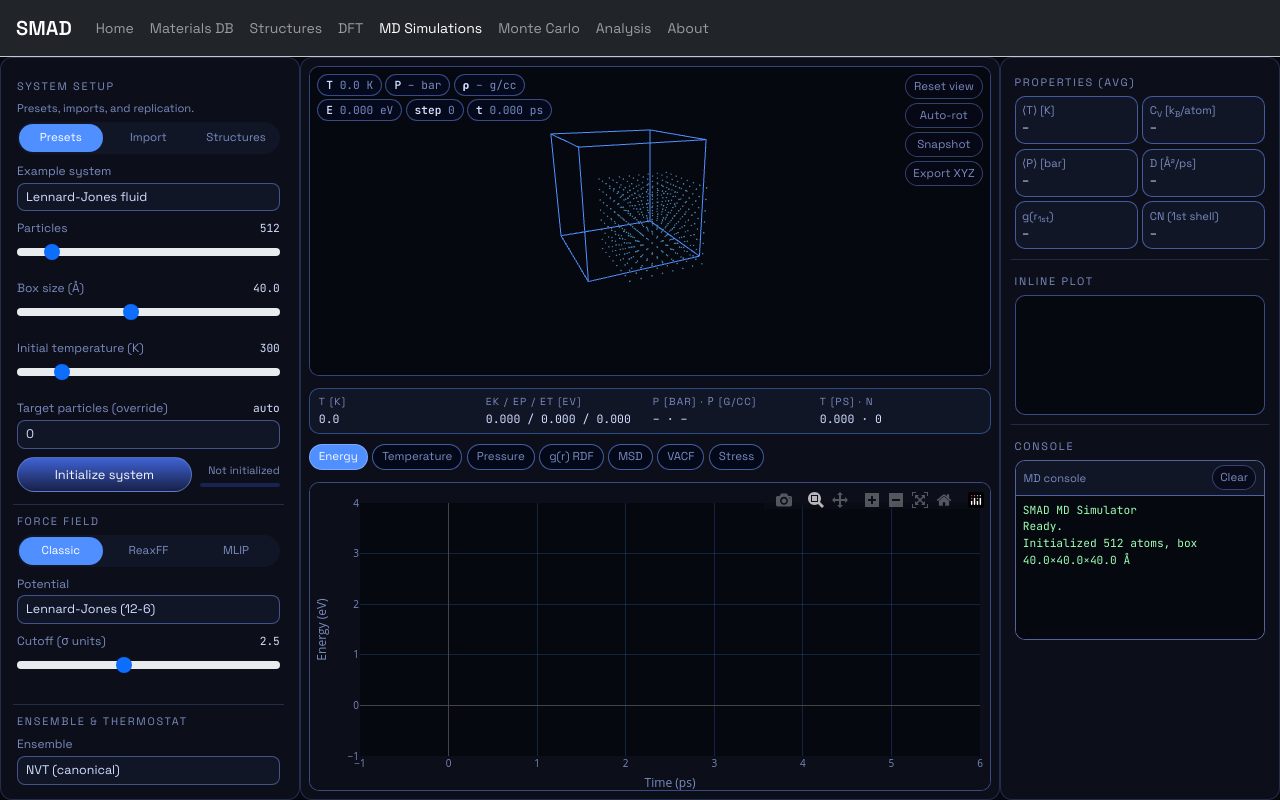
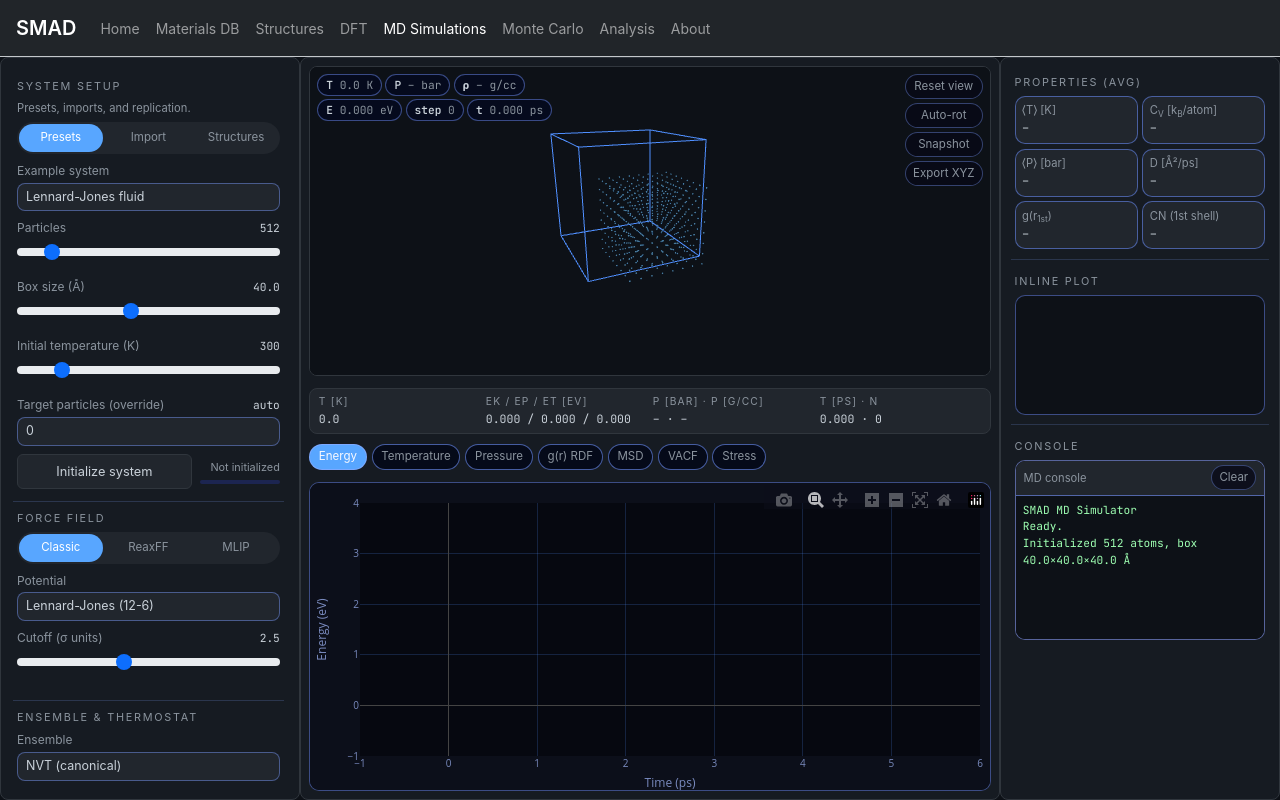
Before and after one commit to Itete5/smad, a FastAPI app: page /md in a window 1280 px wide. Run offline with FastAPI, Linux system fonts and the light colour scheme; some libraries are stand-ins or nearby versions.

Commit message:
MD: Monte Carlo-style theme, draggable viewer, live Properties (avg), Load from Structures tab

```diff
--- a/static/md_visualization.js
+++ b/static/md_visualization.js
@@ -38,7 +38,7 @@
     const width = container.clientWidth || 800;
     const height = container.clientHeight || 600;
     const scene = new THREE.Scene();
-    scene.background = new THREE.Color(0x060810);
+    scene.background = new THREE.Color(0x0d1117);
     const camera = new THREE.PerspectiveCamera(50, width / height, 0.1, 10000);
     camera.position.set(80, 80, 80);
     camera.lookAt(0, 0, 0);
@@ -70,9 +70,14 @@
       }
     };
     renderer.domElement.addEventListener('mousedown', controls.onMouseDown);
+    renderer.domElement.addEventListener('wheel', controls.onWheel, { passive: false });
+    if (container && container !== renderer.domElement) {
+      container.style.cursor = 'grab';
+      container.addEventListener('mousedown', controls.onMouseDown);
+      container.addEventListener('wheel', controls.onWheel, { passive: false });
+    }
     global.addEventListener('mousemove', controls.onMouseMove);
     global.addEventListener('mouseup', controls.onMouseUp);
-    renderer.domElement.addEventListener('wheel', controls.onWheel, { passive: false });
 
     const state = {
       scene, camera, renderer, controls,
--- a/templates/md.html
+++ b/templates/md.html
@@ -10,16 +10,17 @@
     <script src="https://cdn.plot.ly/plotly-2.27.0.min.js"></script>
     <style>
         :root {
-            --bg0: #060810;
-            --bg1: #0c0f1a;
-            --bg2: #111627;
-            --accent: #4f8fff;
-            --green: #3de87a;
-            --red: #ff4f6a;
-            --text: #d4deff;
-            --text2: #7a8bbf;
+            --bg0: #0d1117;
+            --bg1: #161b22;
+            --bg2: #21262d;
+            --border: #30363d;
+            --accent: #58a6ff;
+            --green: #3fb950;
+            --red: #f85149;
+            --text: #c9d1d9;
+            --text2: #8b949e;
             --mono: 'JetBrains Mono', ui-monospace, monospace;
-            --sans: 'Space Grotesk', system-ui, sans-serif;
+            --sans: -apple-system, BlinkMacSystemFont, 'Segoe UI', Roboto, sans-serif;
         }
         * { box-sizing: border-box; }
         body {
@@ -40,9 +41,9 @@
             gap: 0;
         }
         .sidebar, .canvas-area, .rpanel {
-            border-radius: 12px;
+            border-radius: 8px;
             background: var(--bg1);
-            border: 1px solid rgba(120, 150, 255, 0.22);
+            border: 1px solid var(--border);
             overflow: hidden;
         }
         .sidebar { display: flex; flex-direction: column; padding: 0.75rem; }
@@ -71,18 +72,18 @@
             font-size: 0.78rem; border-radius: 8px;
         }
         .form-control-sm:focus, .form-select-sm:focus, textarea.form-control-sm:focus {
-            border-color: var(--accent); outline: none;
+            border-color: var(--accent); outline: none; box-shadow: 0 0 0 1px var(--accent);
         }
         .input-group-sm > .form-control, .input-group-sm > .form-select {
             background: var(--bg2); border-radius: 8px; border-color: rgba(106, 136, 220, 0.55); color: var(--text); font-size: 0.78rem;
         }
         .btn-soft, .btn-soft-sm {
-            border-radius: 999px; border: 1px solid rgba(105, 136, 216, 0.7);
-            background: linear-gradient(180deg, #3f63d5, #182046); color: #f5f7ff;
+            border-radius: 6px; border: 1px solid var(--border);
+            background: var(--bg2); color: var(--text);
             font-size: 0.8rem; padding: 0.45rem 0.8rem; cursor: pointer; transition: all 0.18s;
         }
         .btn-soft-sm { padding: 0.3rem 0.7rem; font-size: 0.75rem; }
-        .btn-soft:hover { border-color: #8cb0ff; color: #fff; }
+        .btn-soft:hover { border-color: var(--accent); color: var(--accent); }
         .btn-ghost {
             border-radius: 999px; border: 1px solid rgba(106, 136, 220, 0.45); background: rgba(7, 9, 23, 0.75);
             color: var(--text2); font-size: 0.78rem; padding: 0.38rem 0.75rem; cursor: pointer; transition: all 0.15s;
@@ -94,14 +95,15 @@
         .badge-status.paused { background: rgba(255, 161, 69, 0.14); border: 1px solid #ffbf69; color: #ffbf69; }
         .badge-status.idle { background: rgba(128, 144, 204, 0.12); border: 1px solid rgba(132, 152, 215, 0.7); color: var(--text2); }
         .progress-sm { height: 4px; border-radius: 999px; background: rgba(30, 41, 94, 0.8); overflow: hidden; }
-        .progress-sm .progress-bar { background: linear-gradient(90deg, #4f8fff, #3de87a); }
+        .progress-sm .progress-bar { background: var(--accent); }
         .pill-group { display: flex; flex-wrap: wrap; gap: 0.25rem; }
         .pill { border-radius: 999px; padding: 0.2rem 0.55rem; font-size: 0.68rem; border: 1px solid rgba(116, 142, 226, 0.6); background: rgba(10, 13, 29, 0.9); color: var(--text2); }
         .canvas-area { position: relative; display: flex; flex-direction: column; padding: 0.5rem; gap: 0.5rem; }
         .viewer-wrap {
-            position: relative; flex: 1; min-height: 0; border-radius: 10px; background: var(--bg0); overflow: hidden; border: 1px solid rgba(72, 94, 170, 0.7);
+            position: relative; flex: 1; min-height: 0; border-radius: 8px; background: var(--bg0); overflow: hidden; border: 1px solid var(--border);
         }
-        #viewer-container, #viewer-container canvas { width: 100%; height: 100%; display: block; }
+        #viewer-container, #viewer-container canvas { width: 100%; height: 100%; display: block; cursor: grab; }
+        #viewer-container:active { cursor: grabbing; }
         .overlay-hud { position: absolute; top: 0.45rem; left: 0.45rem; display: flex; flex-direction: column; gap: 0.18rem; font-family: var(--mono); font-size: 0.7rem; pointer-events: none; }
         .hud-chip-row { display: flex; flex-wrap: wrap; gap: 0.2rem; }
         .hud-chip { padding: 0.1rem 0.5rem; border-radius: 999px; background: rgba(5, 10, 30, 0.9); border: 1px solid rgba(100, 128, 220, 0.55); color: var(--text2); }
@@ -109,7 +111,7 @@
         .overlay-controls { position: absolute; top: 0.45rem; right: 0.45rem; display: flex; flex-direction: column; gap: 0.25rem; }
         .stats-bar {
             display: grid; grid-template-columns: repeat(4, minmax(0, 1fr)); gap: 0.35rem; font-size: 0.72rem;
-            background: var(--bg2); border-radius: 10px; padding: 0.35rem 0.55rem; border: 1px solid rgba(79, 143, 255, 0.45);
+            background: var(--bg2); border-radius: 8px; padding: 0.35rem 0.55rem; border: 1px solid var(--border);
         }
         .stat-item { display: flex; flex-direction: column; gap: 0.05rem; }
         .stat-label { color: var(--text2); text-transform: uppercase; letter-spacing: 0.12em; font-size: 0.64rem; }
@@ -645,7 +647,7 @@ Ready.</div>
         document.getElementById('dropZone')?.addEventListener('dragleave', function() { document.getElementById('dropZone').classList.remove('dragover'); });
         document.getElementById('dropZone')?.addEventListener('drop', handleFileDrop);
         document.getElementById('fileInput')?.addEventListener('change', function(e) { const f = e.target.files?.[0]; if (f) readStructureFile(f); });
-        document.getElementById('loadFromStructureTab')?.addEventListener('click', function() { platform.log('Load from Structures tab – link in app.'); });
+        document.getElementById('loadFromStructureTab')?.addEventListener('click', function() { platform.loadFromStructureTab(); });
         document.getElementById('loadFromLocalStorage')?.addEventListener('click', function() { platform.log('Load from localStorage – not linked.'); });
         document.getElementById('presetN')?.addEventListener('input', function(e) { var v = document.getElementById('presetNValue'); if (v) v.textContent = e.target.value; });
         document.getElementById('boxSize')?.addEventListener('input', function(e) { var v = document.getElementById('boxSizeValue'); if (v) v.textContent = e.target.value; });
--- a/templates/structures.html
+++ b/templates/structures.html
@@ -366,6 +366,10 @@ textarea.code-area{width:100%;background:#0d1020;border:0.5px solid rgba(255,255
     }
   };
   window.smadStructureUpdate = function(atoms, vecs){
+    try {
+      if (atoms && atoms.length)
+        localStorage.setItem('smad-structure-for-md', JSON.stringify({ atoms: atoms, vecs: vecs || [[1,0,0],[0,1,0],[0,0,1]] }));
+    } catch (e) {}
     if(platform && use3D && atoms && atoms.length)
       platform.setAtoms(vecs || [[1,0,0],[0,1,0],[0,0,1]], atoms.map(function(a,i){ return { x: a.x, y: a.y, z: a.z, role: a.role, sym: typeof getElSym === 'function' ? getElSym(a.role) : a.role, id: i }; }));
   };
```
Also changed, not shown: static/md_ui_controls.js (+87 -0 lines).
